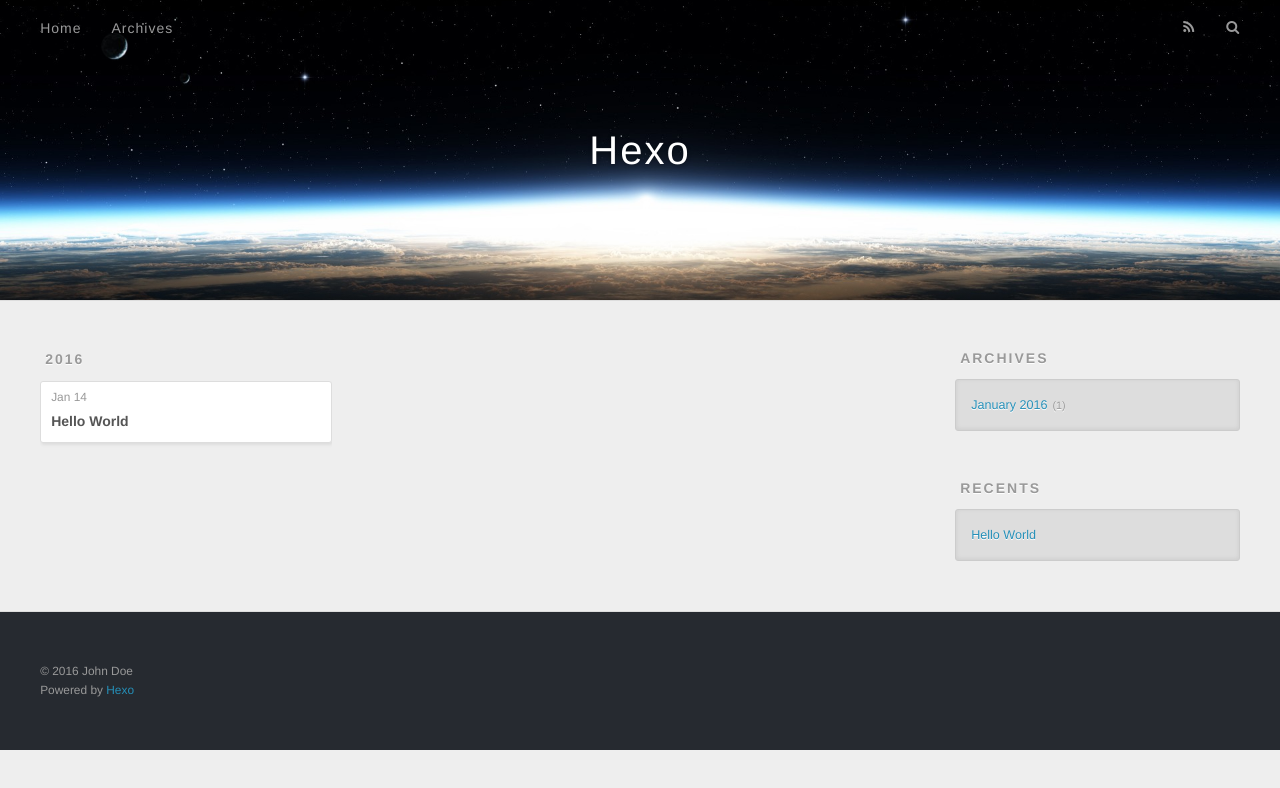
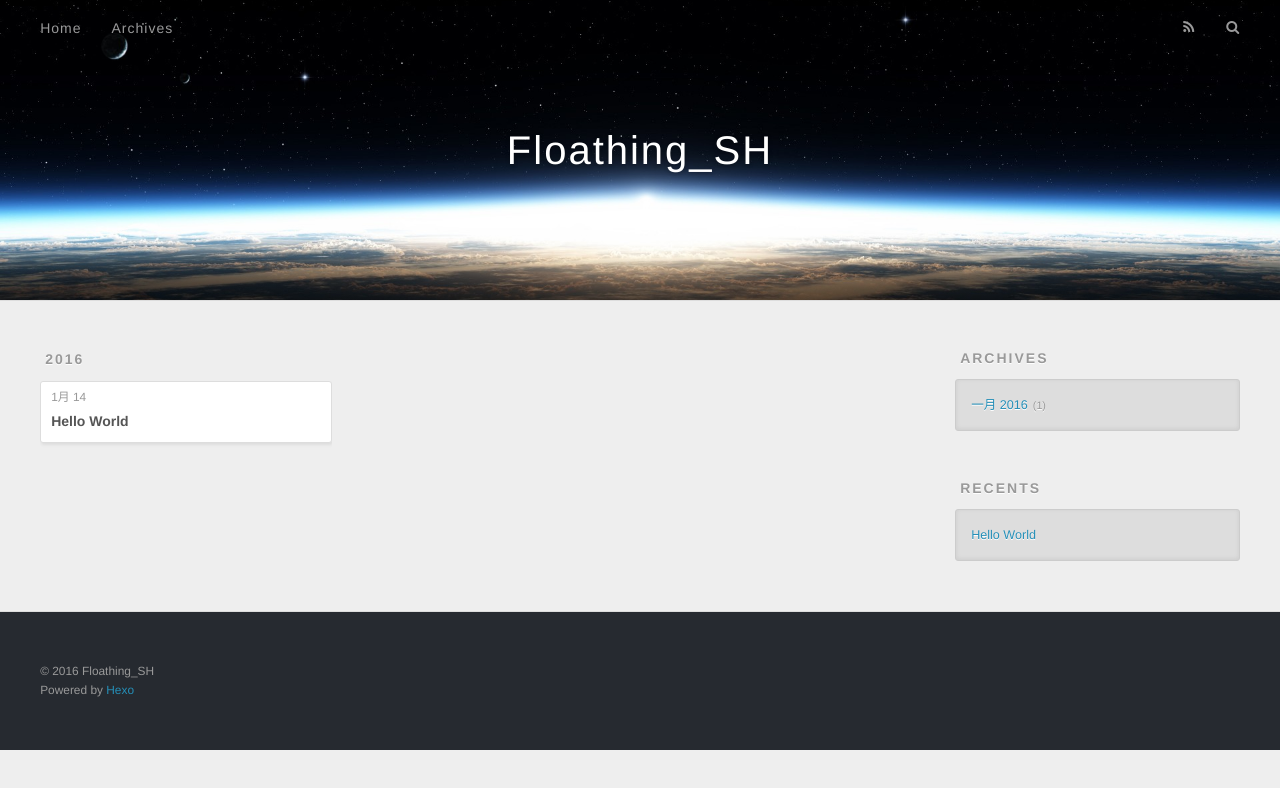
Before and after one commit to 272095249/272095249.github.io, a plain HTML site: page archives/2016/01/index.html in a window 1280 px wide. Drawn offline with nearby package versions, Linux system fonts and the light colour scheme.

Commit message:
简略修改主题

```diff
--- a/archives/2016/01/index.html
+++ b/archives/2016/01/index.html
@@ -3,19 +3,19 @@
 <head>
   <meta charset="utf-8">
 
-  <title>Archives: 2016/1 | Hexo</title>
+  <title>Archives: 2016/1 | Floathing_SH</title>
   <meta name="viewport" content="width=device-width, initial-scale=1, maximum-scale=1">
   <meta name="description">
 <meta property="og:type" content="website">
-<meta property="og:title" content="Hexo">
+<meta property="og:title" content="Floathing_SH">
 <meta property="og:url" content="http://yoursite.com/archives/2016/01/index.html">
-<meta property="og:site_name" content="Hexo">
+<meta property="og:site_name" content="Floathing_SH">
 <meta property="og:description">
 <meta name="twitter:card" content="summary">
-<meta name="twitter:title" content="Hexo">
+<meta name="twitter:title" content="Floathing_SH">
 <meta name="twitter:description">
 
-    <link rel="alternative" href="/atom.xml" title="Hexo" type="application/atom+xml">
+    <link rel="alternative" href="/atom.xml" title="Floathing_SH" type="application/atom+xml">
 
 
     <link rel="icon" href="/favicon.png">
@@ -33,7 +33,7 @@
   <div id="header-outer" class="outer">
     <div id="header-title" class="inner">
       <h1 id="logo-wrap">
-        <a href="/" id="logo">Hexo</a>
+        <a href="/" id="logo">Floathing_SH</a>
       </h1>
 
     </div>
@@ -76,7 +76,7 @@
   <div class="archive-article-inner">
     <header class="archive-article-header">
       <a href="/2016/01/14/hello-world/" class="archive-article-date">
-  <time datetime="2016-01-14T08:15:32.000Z" itemprop="datePublished">Jan 14</time>
+  <time datetime="2016-01-14T08:15:32.000Z" itemprop="datePublished">1月 14</time>
 </a>
 
 
@@ -106,7 +106,7 @@
   <div class="widget-wrap">
     <h3 class="widget-title">Archives</h3>
     <div class="widget">
-      <ul class="archive-list"><li class="archive-list-item"><a class="archive-list-link" href="/archives/2016/01/">January 2016</a><span class="archive-list-count">1</span></li></ul>
+      <ul class="archive-list"><li class="archive-list-item"><a class="archive-list-link" href="/archives/2016/01/">一月 2016</a><span class="archive-list-count">1</span></li></ul>
     </div>
   </div>
 
@@ -133,7 +133,7 @@
 
   <div class="outer">
     <div id="footer-info" class="inner">
-      &copy; 2016 John Doe<br>
+      &copy; 2016 Floathing_SH<br>
       Powered by <a href="http://hexo.io/" target="_blank">Hexo</a>
     </div>
   </div>
```
Also changed, not shown: 2016/01/14/hello-world/index.html (+7 -7 lines), archives/2016/index.html (+9 -9 lines), archives/index.html (+9 -9 lines), index.html (+9 -9 lines).
